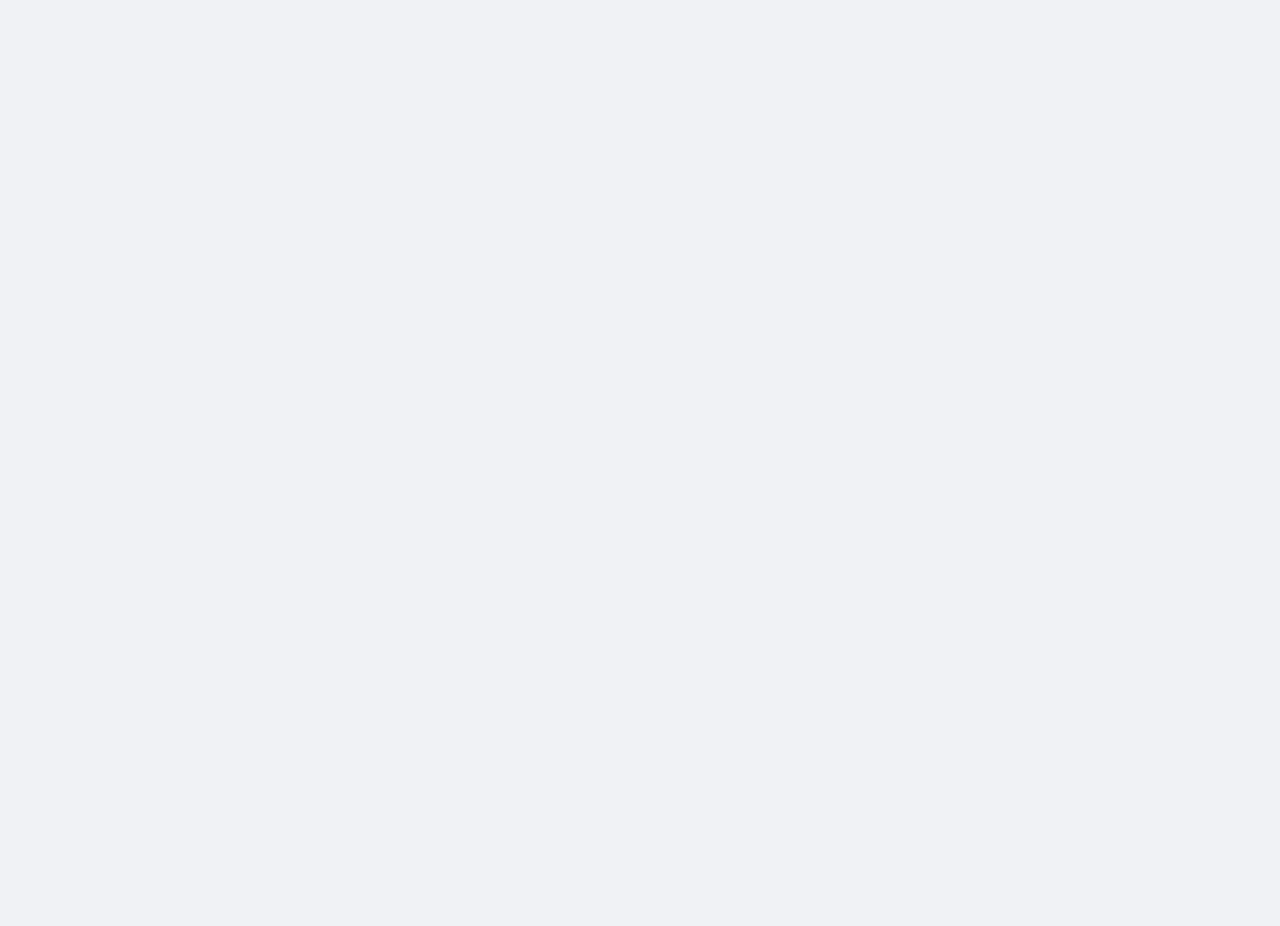
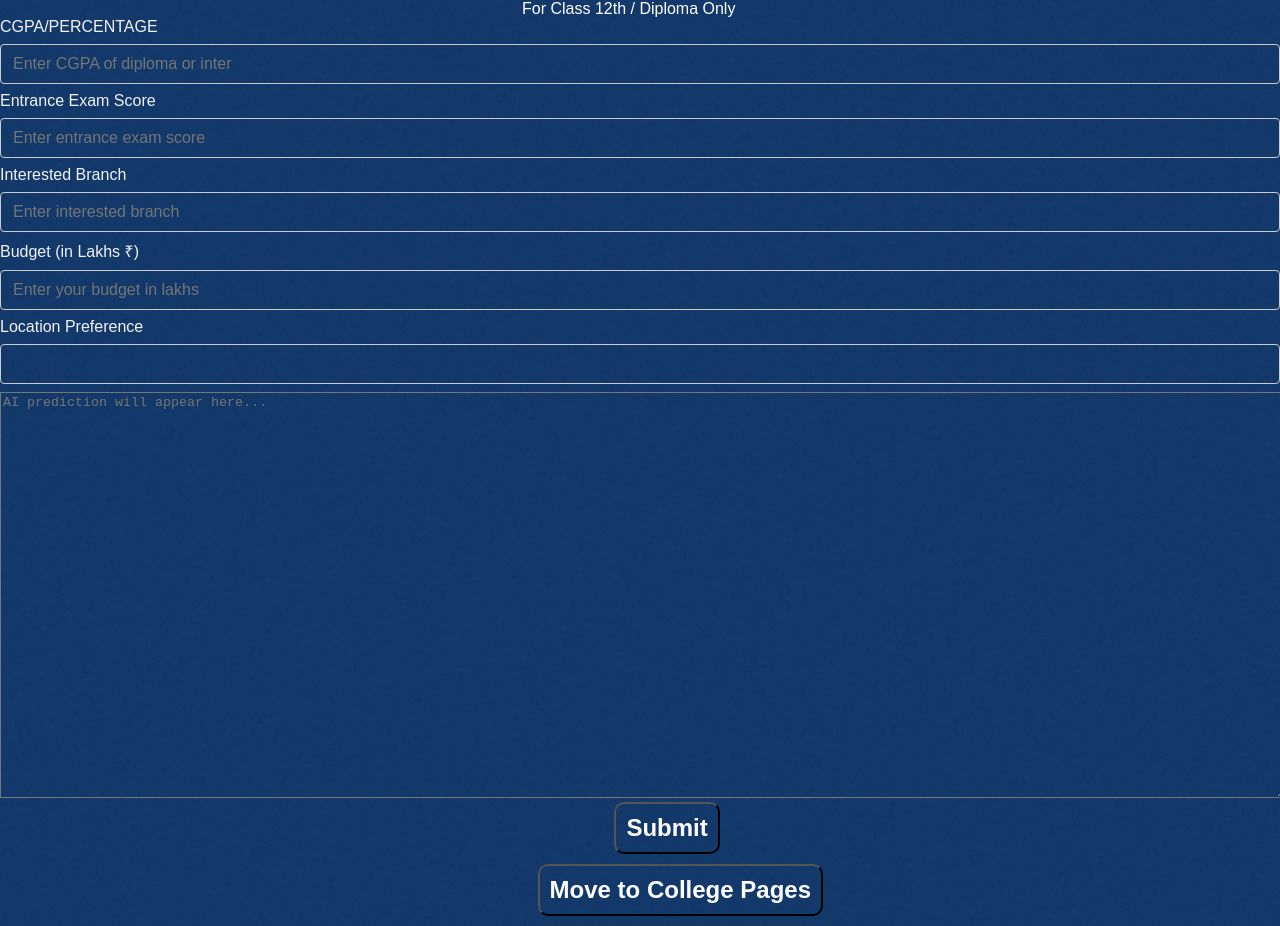
Before and after one commit to Prashanth32124/CampusKartfrontend, a React (Create React App) app: page /Predict in a window 1280 px wide. Before the commit this address had no page. Before the commit the page ends 800 px from the top, so only its background shows below. Built offline with nearby package versions, Linux system fonts and the light colour scheme; sample sign-in values are in the browser's storage.

Commit message:
Added data  and logic

```diff
--- a/package.json
+++ b/package.json
@@ -3,6 +3,8 @@
   "version": "0.1.0",
   "private": true,
   "dependencies": {
+    "@react-three/drei": "^10.6.1",
+    "@react-three/fiber": "^9.3.0",
     "@testing-library/dom": "^10.4.0",
     "@testing-library/jest-dom": "^6.6.3",
     "@testing-library/react": "^16.3.0",
@@ -14,6 +16,7 @@
     "react-dom": "^19.1.0",
     "react-router-dom": "^7.5.0",
     "react-scripts": "5.0.1",
+    "three": "^0.179.1",
     "web-vitals": "^2.1.4"
   },
   "scripts": {
--- a/src/App.js
+++ b/src/App.js
@@ -14,19 +14,19 @@ import ProtectedRoute from './Protectedroute';
 import AdminLogin from './AdminLogin';
 import AdminDashboard from './AdminDashboard';
 import Feedback from './Feedback';
+import Predict from './Predict';
 function App() {
   return (
     <Router>
       <Routes>
-        {/* ✅ Public Routes */}
          <Route path="/" element={<Home />} />
         <Route path="/login" element={<Login />} />
         <Route path="/signup" element={<Signup />} />
         <Route path="/unauthorized" element={<Unauthorized />} />
         <Route path="/AdminLogin" element={<AdminLogin/>}/>
 
-        {/* ✅ All Protected Routes (Only accessible after login) */}
         <Route element={<ProtectedRoute />}>
+        <Route path="/Predict" element={<Predict/>}/>
         <Route path="/Feedback" element={<Feedback/>}/>
         <Route path="/AdminDashboard" element={<AdminDashboard/>}/>
           <Route path="/Newhomepage" element={<Newhomepage />} />
--- /dev/null
+++ b/src/CSS/Predict.css
@@ -0,0 +1,53 @@
+.predict-page {
+  background-image: url('../images/bofp.png');
+  background-size: cover;
+  background-position: center;
+  background-repeat: no-repeat;
+  margin: 0;
+  padding: 0;
+  overflow-y: auto;
+  min-height: 100vh;
+  font-family: sans-serif;
+
+}
+
+#c12{
+    margin-left:40%;
+    width:100%;
+    padding:10px;
+    color:white;
+}
+#texta{
+    width:100%;
+    height:50vh;
+     background-color: rgba(242, 237, 237, 0);
+     color:white;
+}
+#sb{
+    margin-left:48%;
+    padding:10px;
+    margin-bottom:10px;
+    background-color: rgba(242, 237, 237, 0);
+    color:white;
+    padding:10px;
+    font-size: x-large;
+    border-radius: 10px;
+    font-weight: bold;
+}
+#mc{
+    margin-left:42%;
+     padding:10px;
+    margin-bottom:10px;
+    background-color: rgba(242, 237, 237, 0);
+    color:white;
+    padding:10px;
+    font-size: x-large;
+    border-radius: 10px;
+    font-weight: bold;
+}
+.l{
+    color:rgb(243, 243, 243);
+}
+.i{
+     background-color: rgba(226, 224, 224, 0);
+}
--- a/src/Login.jsx
+++ b/src/Login.jsx
@@ -27,7 +27,7 @@ function Login() {
 
       localStorage.setItem("token", "yes");
       alert(`Welcome back, ${username}!`);
-      navigate('/Newhomepage');
+      navigate('/Predict');
     } catch (err) {
       setError(err.response?.data || "Login failed. Please try again.");
     }
--- /dev/null
+++ b/src/Predict.jsx
@@ -0,0 +1,129 @@
+import React, { useState } from 'react';
+import './CSS/Predict.css';
+import { useNavigate } from 'react-router-dom';
+function Predict() {
+  const [cgpa, setCgpa] = useState('');
+  const [score, setScore] = useState('');
+  const [branch, setBranch] = useState('');
+  const [budget, setBudget] = useState('');
+  const [location, setLocation] = useState('');
+  const [answer, setAnswer] = useState('');
+  const navigate=useNavigate();
+  const handleSubmit = async () => {
+    const prompt = `
+A student has the following profile:
+- CGPA/Percentage: ${cgpa}
+- Entrance Exam Score: ${score}
+- Interested Branch: ${branch}
+- Budget: ₹${budget} Lakh(s)
+- Preferred Location: ${location}
+
+Suggest 3 best colleges in India that match these preferences and give a short explanation for each.
+    `;
+
+    try {
+      const response = await fetch(
+        'https://generativelanguage.googleapis.com/v1beta/models/gemini-2.0-flash:generateContent?key=AIzaSyDROGmAxuByRpac24Lpu74N-Tgil2mTjxw',
+        {
+          method: 'POST',
+          headers: {
+            'Content-Type': 'application/json',
+          },
+          body: JSON.stringify({
+            contents: [
+              {
+                parts: [
+                  {
+                    text: prompt,
+                  },
+                ],
+              },
+            ],
+          }),
+        }
+      );
+
+      const data = await response.json();
+      const result = data.candidates?.[0]?.content?.parts?.[0]?.text || 'No answer received.';
+      setAnswer(result);
+    } catch (err) {
+      console.error(err);
+      setAnswer('Error contacting Gemini AI.');
+    }
+  };
+  const handlemovepage=()=>{
+  navigate('/Newhomepage');
+  }
+  return (
+    <div className="predict-page">
+      <label id="c12">For Class 12th / Diploma Only</label><br />
+
+      <label class="l">CGPA/PERCENTAGE</label>
+      <input
+        class="i"
+        type="number"
+        step="any"
+        onChange={(e) => setCgpa(e.target.value)}
+        value={cgpa}
+        placeholder="Enter CGPA of diploma or inter"
+      />
+
+      <label class="l">Entrance Exam Score</label>
+      <input
+      class="i"
+        type="number"
+        step="any"
+        onChange={(e) => setScore(e.target.value)}
+        value={score}
+        placeholder="Enter entrance exam score"
+      />
+
+      <label class="l">Interested Branch</label>
+      <input
+      class="i"
+        type="text"
+        placeholder="Enter interested branch"
+        onChange={(e) => setBranch(e.target.value)}
+        value={branch}
+      />
+
+      <label class="l">Budget (in Lakhs ₹)</label>
+      <input
+      class="i"
+        type="number"
+        placeholder="Enter your budget in lakhs"
+        onChange={(e) => setBudget(e.target.value)}
+        value={budget}
+      />
+
+      <label class="l">Location Preference</label>
+      <input
+      class="i"
+        type="text"
+        list="colleges"
+        onChange={(e) => setLocation(e.target.value)}
+        value={location}
+      />
+      <datalist id="colleges">
+        <option value="Delhi" />
+        <option value="Mumbai" />
+        <option value="Hyderabad" />
+        <option value="Bangalore" />
+        <option value="Chennai" />
+      </datalist>
+
+      <textarea
+        id="texta"
+        placeholder="AI prediction will appear here..."
+        value={answer}
+        readOnly
+      ></textarea>
+
+      <br />
+      <button id="sb" onClick={handleSubmit}>Submit</button><br/>
+      <button id="mc" onClick={handlemovepage}>Move to College Pages</button>
+    </div>
+  );
+}
+
+export default Predict;
--- a/src/Upload.jsx
+++ b/src/Upload.jsx
@@ -6,7 +6,6 @@ function Upload() {
   const [index, setIndex] = useState(0);
   const totalcountofimages = images.length;
 
-  // Fetch images once on mount
   useEffect(() => {
     fetch('https://rp2backend.vercel.app/klimages')
       .then(res => res.json())
@@ -14,12 +13,12 @@ function Upload() {
       .catch(err => console.log(err));
   }, []);
 
-  // Show loading while data is being fetched
+
   if (images.length === 0) {
     return <p>Loading data, please wait...</p>;
   }
 
-  // Navigate left
+
   const left = () => {
     if (index <= 0) {
       setIndex(images.length - 1);
@@ -28,7 +27,7 @@ function Upload() {
     }
   };
 
-  // Navigate right
+
   const right = () => {
     if (index >= images.length - 1) {
       setIndex(0);
@@ -41,10 +40,11 @@ function Upload() {
     <div>
       <nav>
         <ul>
-          <li><a href="Klinfo">Click here [to know more info]</a></li>
-          <li><a href="details">What things have to take for admission</a></li>
-          <li><a href="upload">Upload Page</a></li>
-          <li><a href="Newhomepage">Back to colleges page</a></li>
+<li><a href="Klinfo">College Information & Overview</a></li>
+<li><a href="details">Admission Requirements & Checklist</a></li>
+<li><a href="upload">Document Upload Portal</a></li>
+<li><a href="Newhomepage">← Back to College Listings</a></li>
+
         </ul>
       </nav>
 
```
Also changed, not shown: src/images/bofp.png (added), 1 other file (tests, documents, lock files or other folders).
